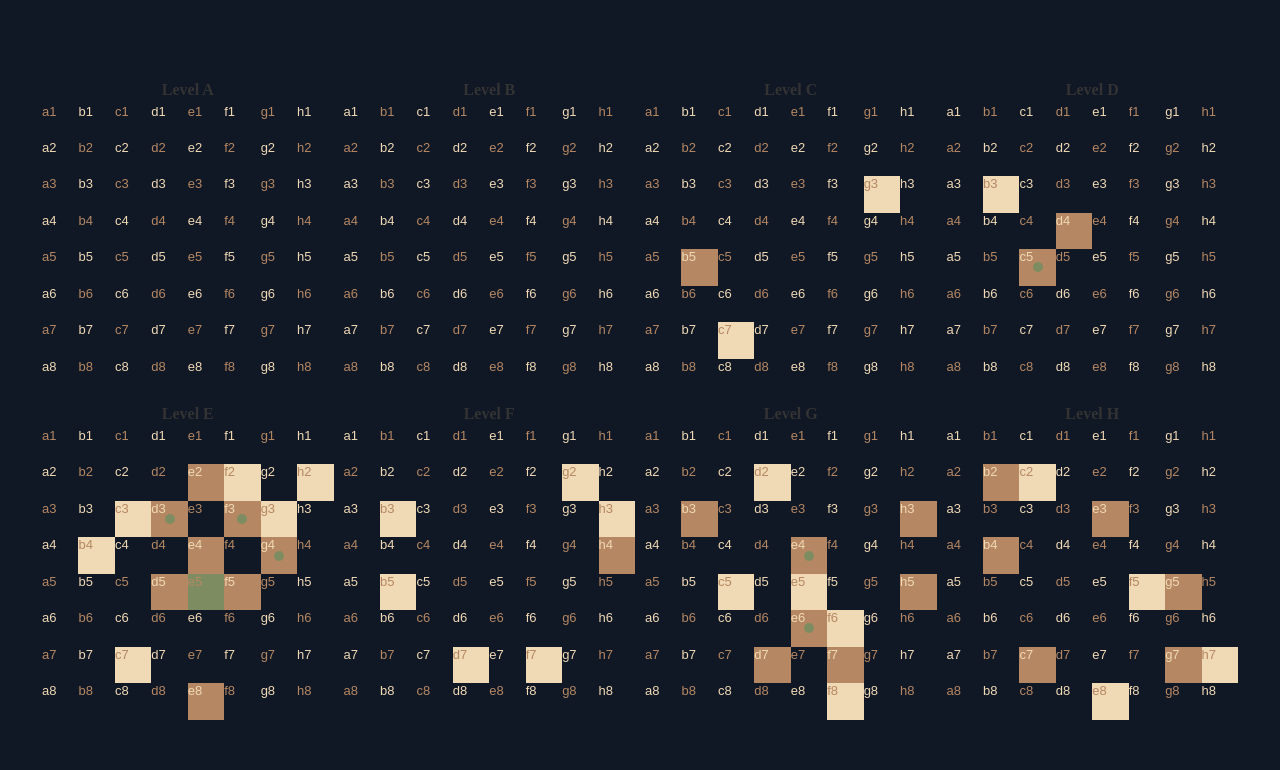
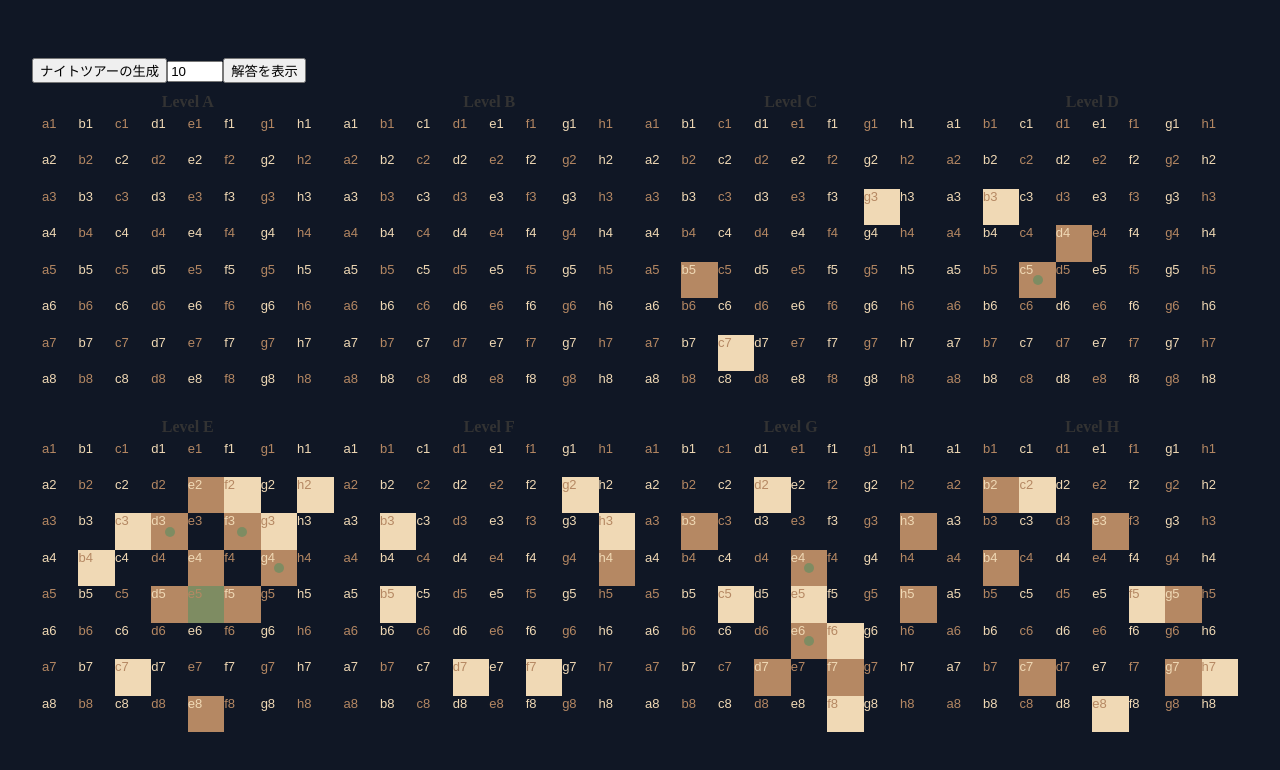
Before and after one commit to scripthropus/3dimensional-knight-tour, a React (Vite) app: page / in a window 1280 px wide. Shown: the top 770 px of the page. Built offline with nearby package versions, Linux system fonts and the light colour scheme.

Commit message:
ツアーの生成ボタンを作成した．スタイルなし

```diff
--- a/src/App.tsx
+++ b/src/App.tsx
@@ -1,6 +1,7 @@
 import { useState } from "react";
 import { ChessBoards } from "./ChessBoards";
 import { makeTour, Position3D } from "./knightTour";
+import { Button } from "./Button.tsx";
 
 function App() {
 	const testPos: Position3D = { file: "e", rank: 5, level: "E" };
@@ -8,6 +9,7 @@ function App() {
 
 	return (
 		<div className="bg">
+			<Button setTour={setTour} tour={tour}></Button>
 			<div className="container">
 				<ChessBoards tour={tour} />
 			</div>
--- /dev/null
+++ b/src/Button.tsx
@@ -0,0 +1,60 @@
+import { Dispatch, useState } from "react";
+import { makeTour, Position3D, files, ranks, levels } from "./knightTour";
+type ButtonProps = {
+	setTour: React.Dispatch<React.SetStateAction<Position3D[]>>;
+	tour: Position3D[];
+};
+export const Button = ({ setTour, tour }: ButtonProps) => {
+	const [isGenerating, setIsGenerating] = useState(false);
+	const [steps, setSteps] = useState(10);
+	const [showSolution, setShowSolution] = useState(false);
+
+	const handleGenerateTour = () => {
+		const randRank = ranks[Math.floor(Math.random() * ranks.length)];
+		const randFile = files[Math.floor(Math.random() * files.length)];
+		const randLevel = levels[Math.floor(Math.random() * levels.length)];
+		const startPos: Position3D = {
+			rank: randRank,
+			file: randFile,
+			level: randLevel,
+		};
+
+		setTour(() => makeTour(steps, startPos));
+	};
+
+	const handleStepsChange = (e: React.ChangeEvent<HTMLInputElement>) => {
+		const value = Number.parseInt(e.target.value);
+		if (!isNaN(value) && value > 0) {
+			setSteps(value);
+		}
+	};
+
+	return (
+		<div className="buttonsContainer">
+			<div>
+				<button onClick={handleGenerateTour} disabled={isGenerating}>
+					{isGenerating ? "生成中..." : "ナイトツアーの生成"}
+				</button>
+				<input
+					id="number"
+					type="number"
+					value={steps}
+					onChange={handleStepsChange}
+					min="2"
+					max="32"
+				/>
+				{tour.length > 0 && (
+					<button onClick={() => setShowSolution(!showSolution)}>
+						{showSolution ? "解答を隠す" : "解答を表示"}
+					</button>
+				)}
+			</div>
+			{tour.length > 0 && showSolution && (
+				<div className="tour">
+					ツアー:{" "}
+					{tour.map((move) => `${move.rank}${move.file}${move.level}` + "->")}
+				</div>
+			)}
+		</div>
+	);
+};
```
